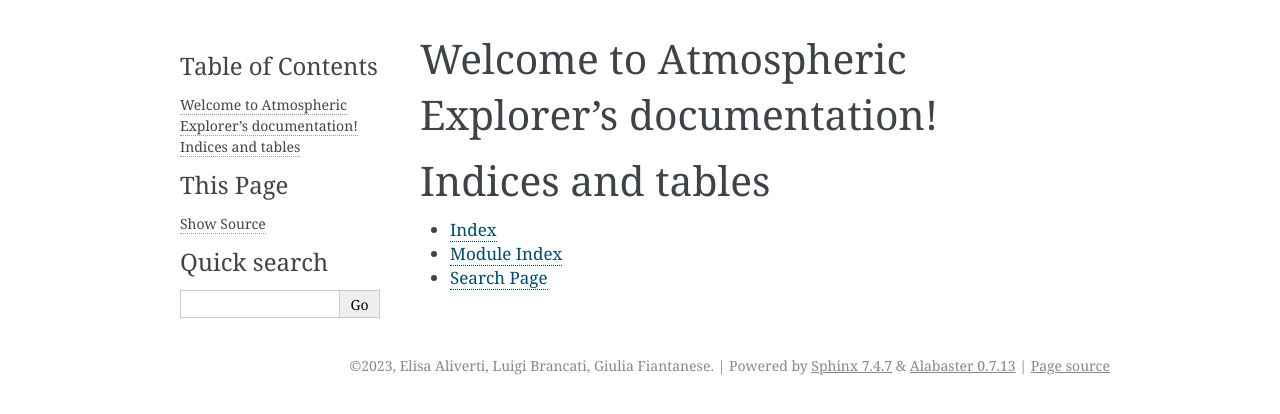
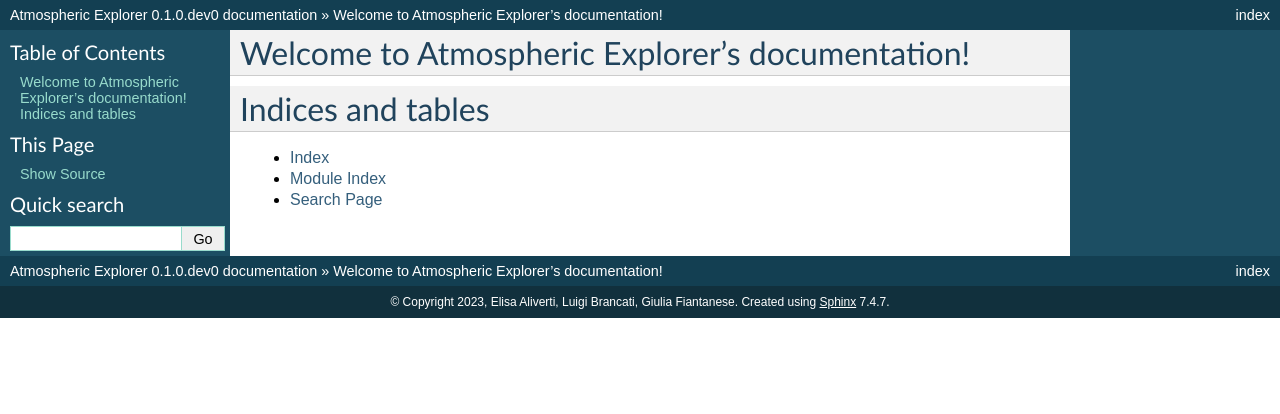
Before and after one commit to ECMWFCode4Earth/atmospheric-explorer, a Sphinx documentation site: the page built from documentation/source/index.rst, in a window 1280 px wide. Shown: the top 414 px of the page. Built offline with Sphinx 7.4.7, drawn with Linux system fonts in a browser that asks for light colours.

Commit message:
Small fixes to docs config

```diff
--- /dev/null
+++ b/documentation/source/_static/custom.css
@@ -0,0 +1 @@
+.sphinxsidebarwrapper {  overflow-y: scroll; }
--- a/documentation/source/conf.py
+++ b/documentation/source/conf.py
@@ -5,6 +5,10 @@
 
 # -- Project information -----------------------------------------------------
 # https://www.sphinx-doc.org/en/master/usage/configuration.html#project-information
+import sys
+
+sys.path.append("/home/luigi/projects/atmospheric-explorer/atmospheric_explorer")
+
 
 project = "Atmospheric Explorer"
 copyright = "2023, Elisa Aliverti, Luigi Brancati, Giulia Fiantanese"
@@ -14,7 +18,7 @@ release = "0.1.0.dev0"
 # -- General configuration ---------------------------------------------------
 # https://www.sphinx-doc.org/en/master/usage/configuration.html#general-configuration
 
-extensions = []
+extensions = ["sphinx.ext.autodoc", "sphinx.ext.napoleon"]
 
 templates_path = ["_templates"]
 exclude_patterns = []
@@ -23,5 +27,6 @@ exclude_patterns = []
 # -- Options for HTML output -------------------------------------------------
 # https://www.sphinx-doc.org/en/master/usage/configuration.html#options-for-html-output
 
-html_theme = "alabaster"
+html_theme = "classic"
 html_static_path = ["_static"]
+html_css_files = ["custom.css"]
```
